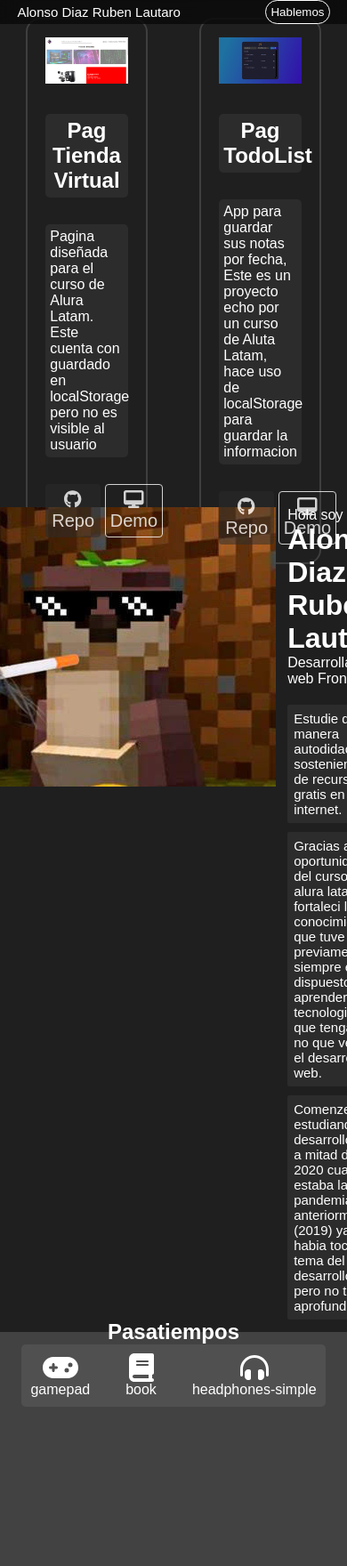
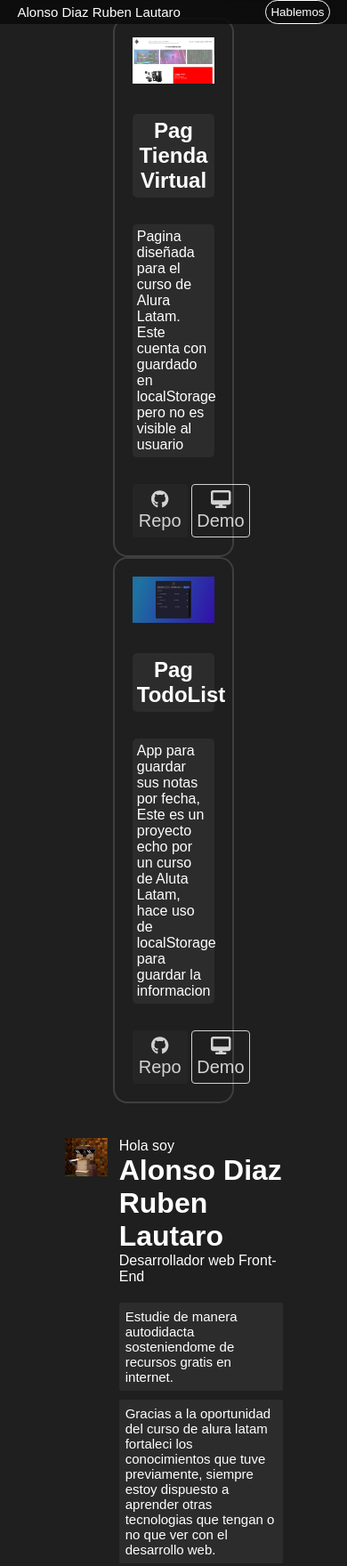
Before and after one commit to lautaro-developer/portafolio-Legacy, a React app: page / in a window 390 px wide. Shown: the top 1760 px of the page at 89% size. Built offline with nearby package versions, Linux system fonts and the light colour scheme.

Commit message:
vamo vamo argentina

```diff
--- a/src/components/body/Proyectos/plantilla.js
+++ b/src/components/body/Proyectos/plantilla.js
@@ -12,6 +12,8 @@ import "../../../css/body/div__contenedor/div__btnProyecto/div__btnProyecto.css"
 import "../../../css/body/div__contenedor/div__btnProyecto/button__btn/button__btn.css";
 import "../../../css/body/div__contenedor/div__btnProyecto/button__btn/demo.css";
 import "../../../css/body/div__contenedor/div__btnProyecto/button__btn/github.css";
+
+import "../../../css/responsive.css"
 
 export default function ProyectoPlantilla({ titulo, descripcion, img, alt }) {
   const gitHubIcon = <FontAwesomeIcon icon={faGithub} />;
--- a/src/components/body/lenguajes/Lenguajes.js
+++ b/src/components/body/lenguajes/Lenguajes.js
@@ -7,11 +7,13 @@ import {
   faReact,
 } from "@fortawesome/free-brands-svg-icons";
 
+import "../../../css/responsive.css";
 import "../../../css/body/div__lenguajes/div__lenguajes.css";
 import "../../../css/body/div__lenguajes/div__iconContenedor/div__iconContenedor.css";
 import "../../../css/body/div__lenguajes/div__lenguajesIcons/div.css";
 import "../../../css/body/div__lenguajes/div__lenguajesIcons/div__lenguajesIcons.css";
 import "../../../css/body/div__lenguajes/div__tituloLenguajes/div__tituloLenguajes.css";
+
 import { Icons } from "../sobreMi/SobreMi";
 
 export default function Lenguajes() {
--- a/src/components/body/sobreMi/SobreMi.js
+++ b/src/components/body/sobreMi/SobreMi.js
@@ -17,6 +17,8 @@ import "../../../css/body/div__contenedorSobreMi/div__contenedorCardSobreMi/div_
 
 import "../../../css/body/div__contenedorSobreMi/div__pasatiempos/div__pasatiemposContenedor/div__pasatiemposContenedor.css";
 import "../../../css/body/div__contenedorSobreMi/div__pasatiempos/div__tituloPasatiempos/div__tituloPasatiempos.css";
+
+import "../../../css/responsive.css";
 
 function Parrafo({ valor }) {
   return <p>{valor}</p>;
@@ -41,8 +43,11 @@ export default function SobreMi() {
   let parrafoPasatiempos = ["videjuegos", "leer", "musica"];
 
   return (
-    <div id="sobremi" className="div__contenedorSobreMi">
-      <div className="div__contenedorCardSobreMi">
+    <div
+      id="sobremi"
+      className="div__contenedorSobreMi div__contenedorSobreMiRes"
+    >
+      <div className="div__contenedorCardSobreMi div__contenedorCardSobreMiRes">
         <div className="div__imgSobreMi">
           <img src={imgNutria} />
         </div>
--- a/src/components/header/Header.js
+++ b/src/components/header/Header.js
@@ -8,14 +8,14 @@ import "../../css/header/li_sobreMi/li_sobreMi.css";
 import "../../css/header/li__nombre/li__nombre.css";
 import "../../css/header/Header/Header.css";
 import "../../css/btn/Btn.css";
-import "../../css/responsive.css"
+import "../../css/responsive.css";
 
+export let Valor = ["Inicio", "Proyectos", "Sobre mi", "Lenguajes"];
 
 function SobreMi() {
-  let valor = ["Inicio", "Proyectos", "Sobre mi", "Lenguajes"];
   return (
     <div className="sobreMi">
-      {valor.map((e) => {
+      {Valor.map((e) => {
         let link = e.split(" ").join("").toLowerCase();
         return <Enlace valor={e} id={link} href={`#${link}`} />;
       })}
--- a/src/css/body/div__contenedor/div__contenedorCard.css
+++ b/src/css/body/div__contenedor/div__contenedorCard.css
@@ -1,6 +1,5 @@
 .div__contenedorCard {
   display: flex;
   justify-content: space-around;
-
   margin: 5% 0;
 }
--- a/src/css/body/div__contenedorSobreMi/div__contenedorSobreMi.css
+++ b/src/css/body/div__contenedorSobreMi/div__contenedorSobreMi.css
@@ -1,5 +1,5 @@
 .div__contenedorSobreMi {
-  height: 100vh;
+  margin: 5% 0;
   display: flex;
   flex-direction: column;
   justify-content: center;
--- a/src/css/responsive.css
+++ b/src/css/responsive.css
@@ -1,7 +1,54 @@
-@media screen and (max-width: 1000px) {
+@media screen and (max-width: 800px) {
   .sobreMi {
     display: none;
   }
 
+  .div__contenedorCard {
+    display: flex;
+    margin: 5% 0;
+    flex-direction: column;
+    justify-content: center;
+    align-items: center;
+  }
 
+  .div__contenedor {
+    width: 85%;
+    display: flex;
+    flex-direction: column;
+    gap: 30px;
+    border: 2px solid rgb(63, 63, 63);
+    border-radius: 1rem;
+    padding: 20px;
+  }
+
+  .div__contenedorSobreMiRes {
+    display: block;
+    flex-direction: column;
+    justify-content: center;
+    align-items: center;
+    padding: 20px;
+  }
+
+  .div__contenedorCardSobreMiRes {
+    /* display: flex; */
+    /* gap: 5%; */
+    width: 100%;
+    /* justify-content: center; */
+  }
+
+  .div__imgSobreMi > img {
+    width: 100%;
+  }
+
+  .div__lenguajesIcons {
+    background: #000000;
+    box-shadow: 0px 0px 15px #000;
+    display: none;
+    gap: 23px;
+    border-radius: 5px;
+    padding: 10px;
+    display: grid;
+    align-items: center;
+    grid-template-columns: repeat(2, auto);
+  }
 }
```
Also changed, not shown: src/components/movile/header/a.js (added), src/components/responsive/res.js (added), 1 other file.
